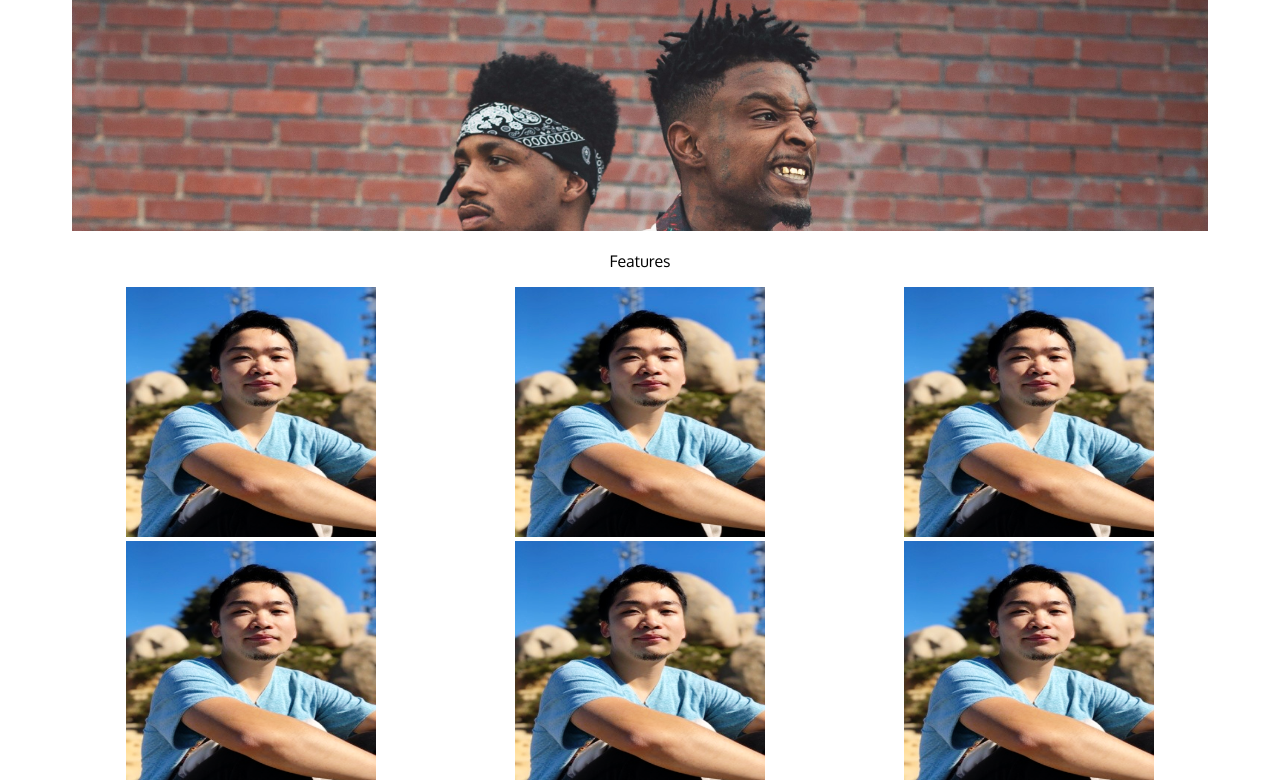
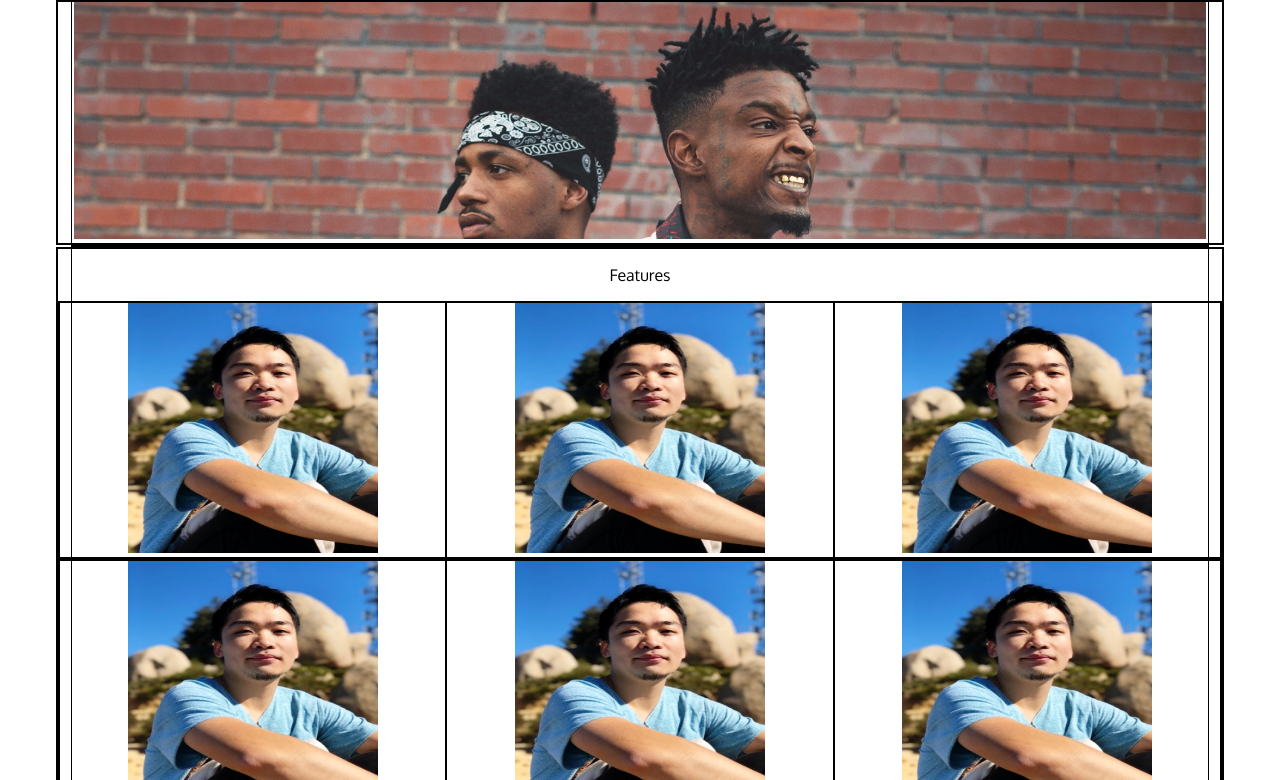
Before and after one commit to kaxie/Cactus, a plain HTML site: page index.html in a window 1280 px wide. Shown: the part 99-879 px from the top of the page. Drawn offline with Linux system fonts and the light colour scheme.

Commit message:
added border

```diff
--- a/assets/css/style.css
+++ b/assets/css/style.css
@@ -20,3 +20,8 @@ img {
     height: 250px;
     width: 250px;
 }
+
+div{
+    border-style: solid;
+    border-width: 1px;
+}
```
